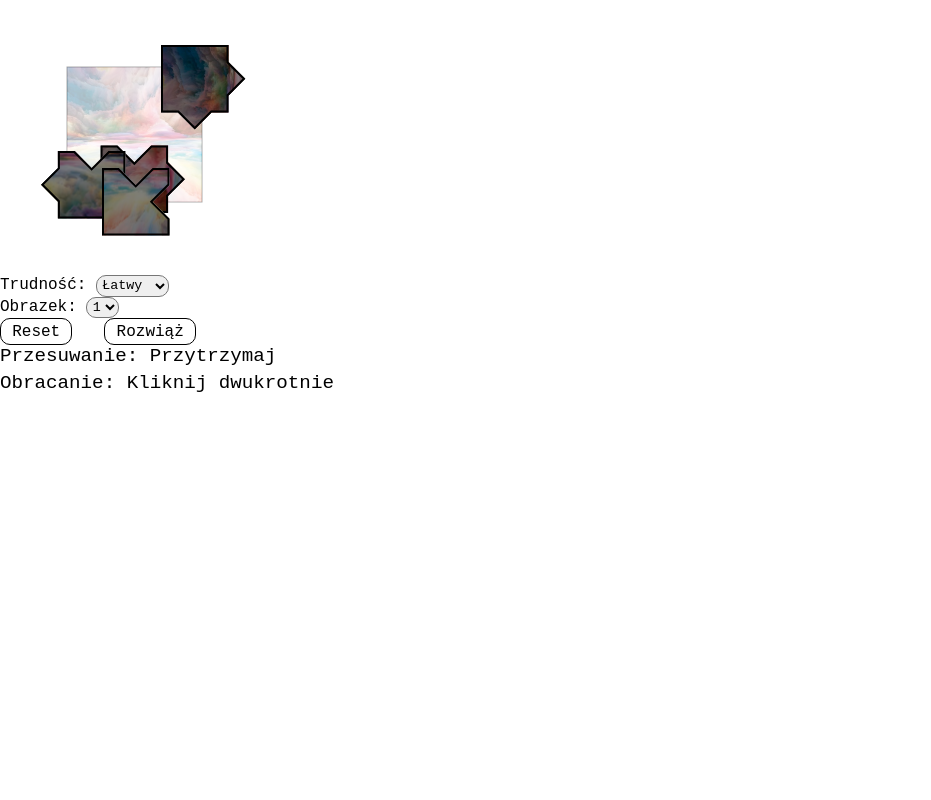
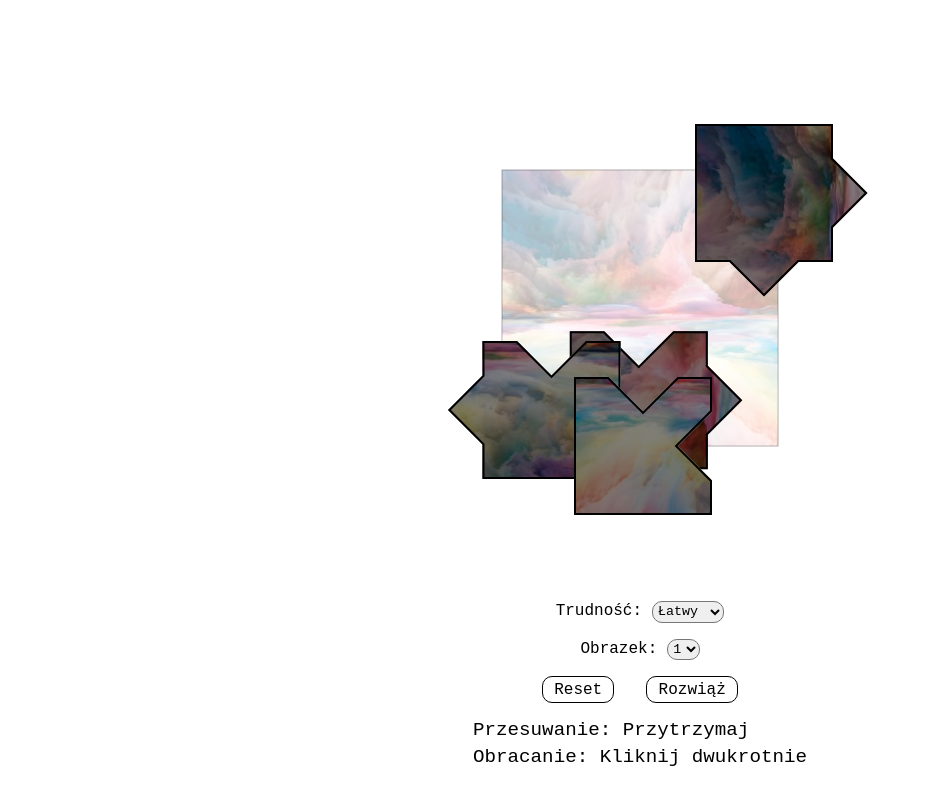
Before and after one commit to Nilphym/PAM-Puzzle, a plain HTML site: page index.html in a window 1280 px wide. Shown: the whole page, without its empty margins (0-931 px from the left). Drawn offline with Linux system fonts and the light colour scheme.

Commit message:
Fix body class

```diff
--- a/app.js
+++ b/app.js
@@ -42,4 +42,4 @@ setTimeout(() => {
   if (document.getElementById('image').tagName === "IMG") {
     location.reload();
   }
-}, 3000);
+}, 1000);
--- a/index.html
+++ b/index.html
@@ -9,7 +9,7 @@
     <script src="./app.js" defer></script>
     <link rel="stylesheet" href="./styles.css" />
   </head>
-  <body>
+  <body class="wrapper">
     <img data-refresh="true" id="image" height="100%" src="./images/1.jpg" alt="puzzle" />
     <div>
       <label for="level">Trudność:</label>
```
